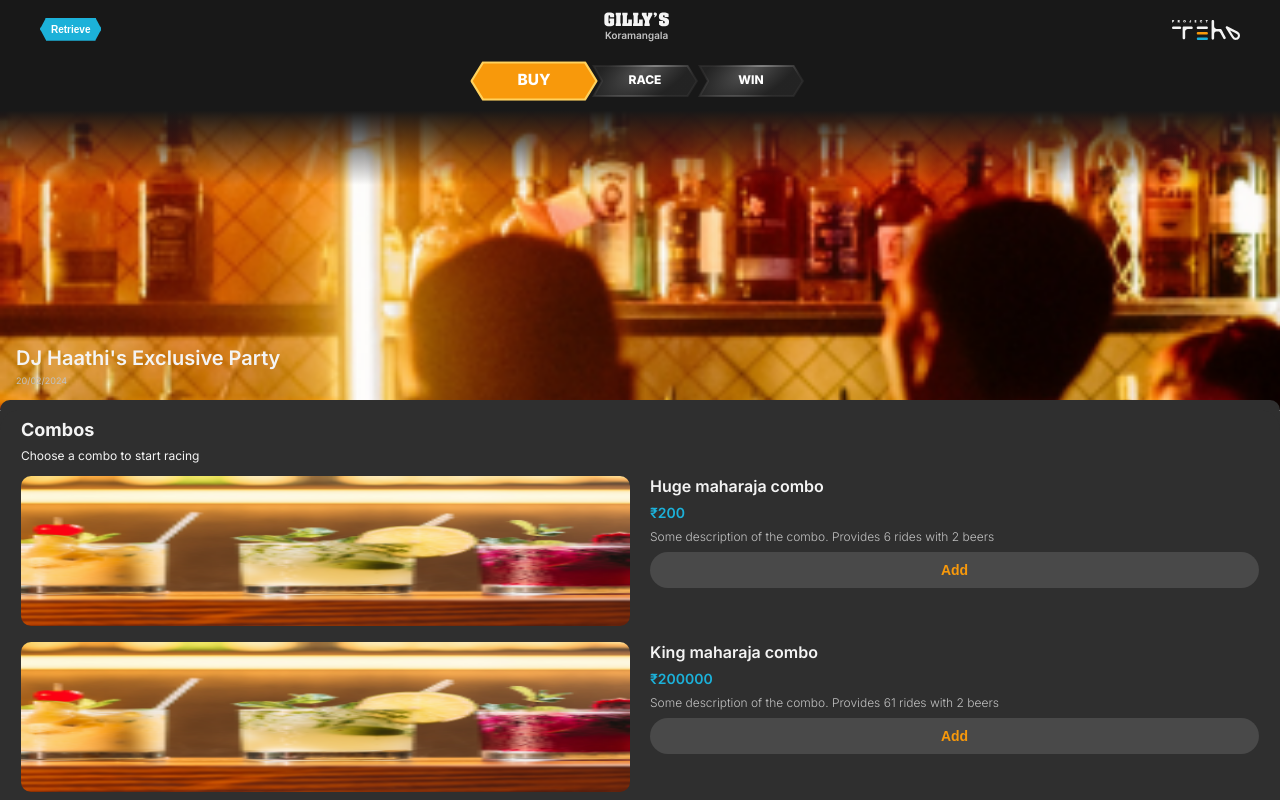
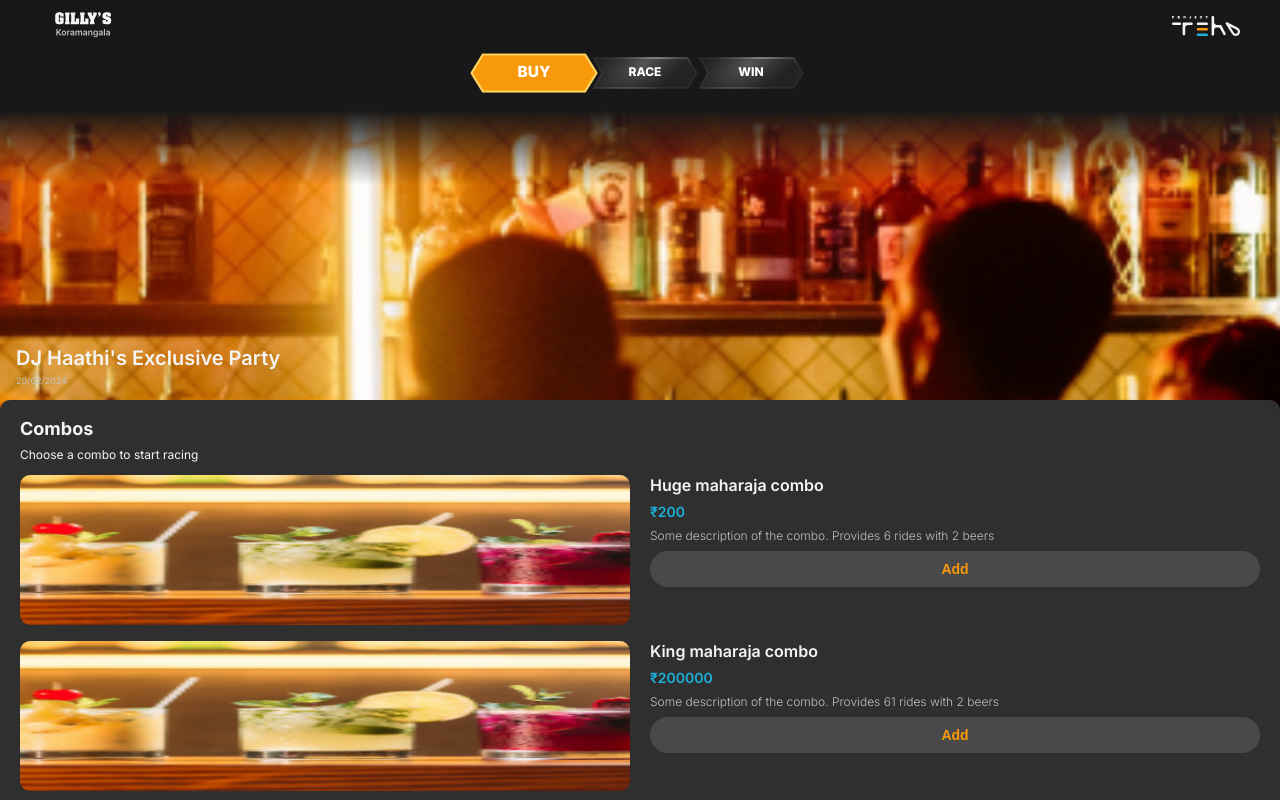
Before and after one commit to LazyIdli-SoftwareTeam/formula_pub_frontend, a React (Vite) app: page / in a window 1280 px wide. Shown: the top 800 px of the page. Built offline with nearby package versions, Linux system fonts and the light colour scheme.

Commit message:
changed told by priyanka

```diff
--- a/src/assets/icons/Gilly-icon.tsx
+++ b/src/assets/icons/Gilly-icon.tsx
@@ -5,8 +5,8 @@
   props: JSX.IntrinsicAttributes & SVGProps<SVGSVGElement>
 ) => (
   <svg
-    width={68}
-    height={30}
+    width={87}
+    height={26}
     viewBox="0 0 68 30"
     fill="none"
     xmlns="http://www.w3.org/2000/svg"
--- a/src/components/card-container/CardContainer.css
+++ b/src/components/card-container/CardContainer.css
@@ -20,7 +20,7 @@
   gap: 8px;
   background-color: rgba(47, 47, 47, 1);
   padding: 0px 20px 20px 20px;
-  border: 1px solid;
+  border: 1px;
 
   border-image-source: radial-gradient(
       67.78% 79.79% at 56.25% 15.41%,
--- a/src/components/header/Header.tsx
+++ b/src/components/header/Header.tsx
@@ -1,6 +1,5 @@
 import './Header.css';
 import React from 'react';
-import { HexaButton } from '../../utils/hexa-button/Hexa-button';
 import GillyIcon from '../../assets/icons/Gilly-icon';
 import TehoIcon from '../../assets/icons/Teho-icon';
 import { IoChevronBackSharp } from 'react-icons/io5';
@@ -19,20 +18,13 @@
 
   return (
     <div className="navbar">
-      {backBtnHandler ? (
-        <BackBtn />
-      ) : (
-        <HexaButton
-          className="retrieve-button"
-          onClick={() => console.log('Button clicked')}
-        >
-          Retrieve
-        </HexaButton>
-      )}
-      <span onClick={() => (window.location.href = '/')}>
+      {backBtnHandler ? <BackBtn /> : <span></span>}
+      <span
+        style={{ flexGrow: 1, display: 'flex', justifyContent: 'start' }}
+        onClick={() => (window.location.href = '/')}
+      >
         <GillyIcon />
       </span>
-
       <TehoIcon />
     </div>
   );
```
